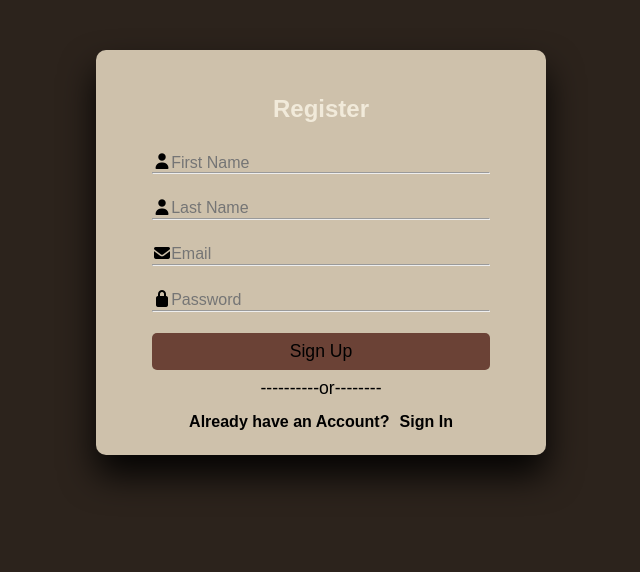
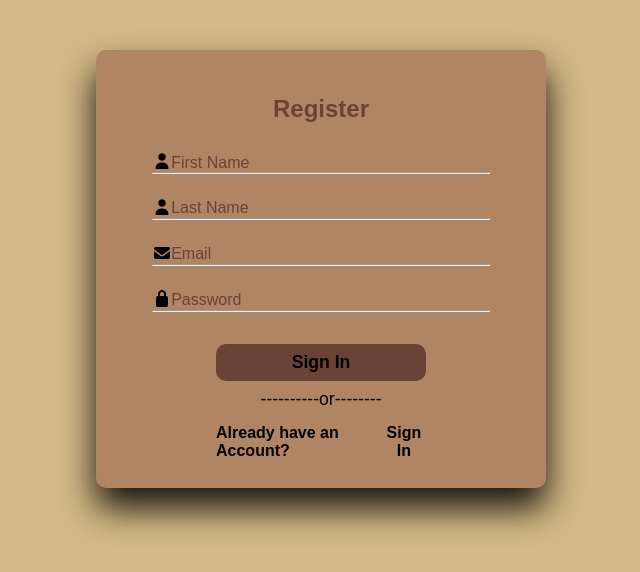
Before and after one commit to radunri/Homework-roots, a website: page Login/index(1).html in a window 1280 px wide. Shown: the whole page, without its empty margins (319-959 px from the left). Drawn offline with Linux system fonts and the light colour scheme.

Commit message:
complete Login and Register

```diff
--- a/Login/index(1).html
+++ b/Login/index(1).html
@@ -34,15 +34,16 @@
                 <input type="password" name="password" id="password" placeholder="Password"requierd>
                 <div class="border"></div><hr>
                 <label for="password">Password</label>
-            </div>
-            <input type="submit" class="btn" value="Sign Up" name="signUp">
+             <div class="links">
+            <a id="signInButton" class="btn" href="http://127.0.0.1:5500/public/index.html" role="button">Sign In</a>
+        </div>
         </form>
         <p class="or">
             ----------or--------
         </p>
         <div class="links">
             <p>Already have an Account?</p>
-            <button id="signInButton"><a rel="signInButton" href="index(2).html">Sign In</a></button>
+            <button id="signUpButton"><a rel="signUpButton" href="index(2).html">Sign In</a></button>
 
         </div>
     </div>
--- a/Login/style.css
+++ b/Login/style.css
@@ -5,10 +5,10 @@
     font-family: "poppins",sans-serif;
 }
 body{
-    background-color: #2C231C;
+    background-color: #d3b985;
 }
 .container{
-    background: #CEC1AB;
+    background: #B08563;
     width: 450px;
     padding: 1.5rem;
     margin: 50px auto;
@@ -21,7 +21,7 @@ form{
 }
 .form-title{
     font-size: 1.5rem;
-    color: #F1EADA;
+    color: #6b4236;
     font-weight: bold;
     text-align: center;
     padding: 1.3rem;
@@ -32,7 +32,7 @@ input{
     width: 100%;
     background-color: transparent;
     border: none;
-    border-bottom: 1px soid #757575;
+    border-bottom: 1px soid #434242;
     padding-left: 1.5rem;
     font-size: 15px;
 }
@@ -58,7 +58,7 @@ input::placeholder{
     display: block;
 }
 label{
-    color: #757575;
+    color: #6b4236;
     position: relative;
     left: 1.2em;
     top: -1.3em;
@@ -86,11 +86,16 @@ input:focus~label, input:not(:placeholder-shown)~label{
 .btn{
     font-size: 1.1rem;
     padding: 8px;
-    border-radius: 5px;
+    border-radius: 2px;
     outline: none;
     border: none;
     width: 100%;
     background: #6b4236;
+    text-align: center;
+    border-radius: 10px;
+    text-decoration: #000;
+    color: #000;
+    font-family: Arial, Helvetica, sans-serif;
 }
 
 #signInButton a{
@@ -116,6 +121,7 @@ input:focus~label, input:not(:placeholder-shown)~label{
     padding: 0 4rem;
     margin-top: 0.9rem;
     font-weight: bold;
+    color: #000;
 }
 button{
     color: #000;
```
Also changed, not shown: Login/index(2).html (+4 -2 lines).
